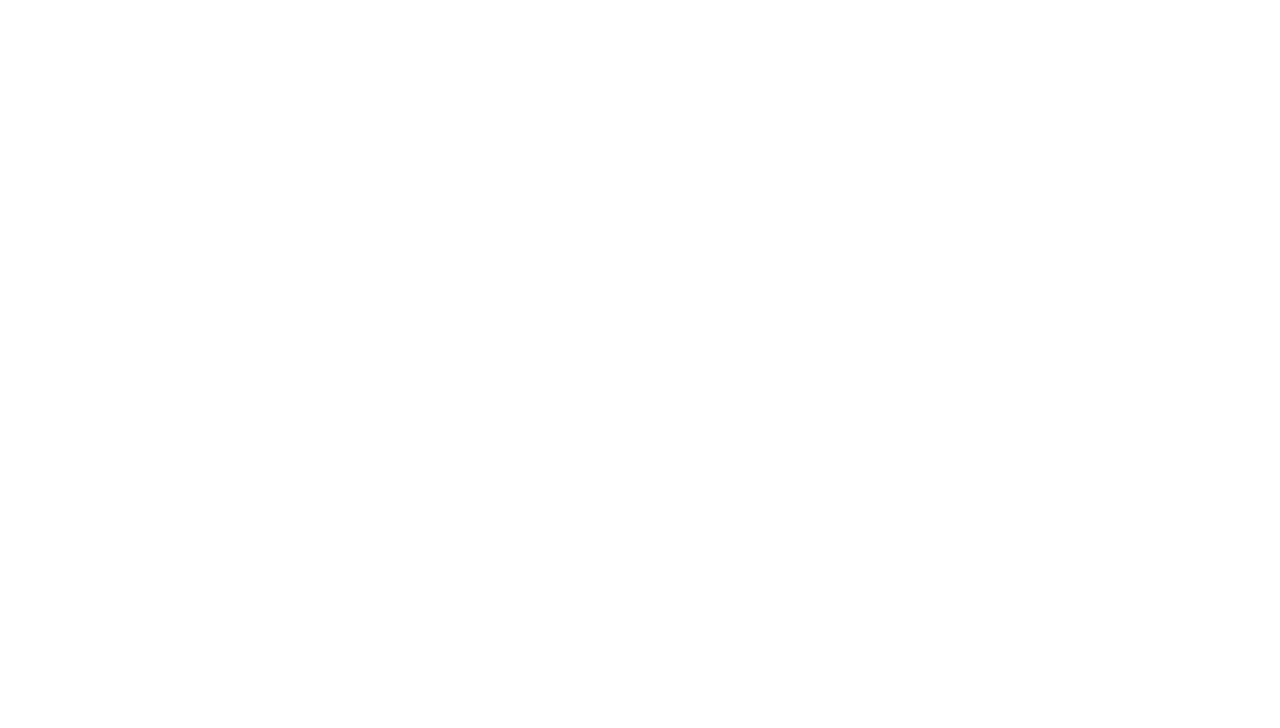
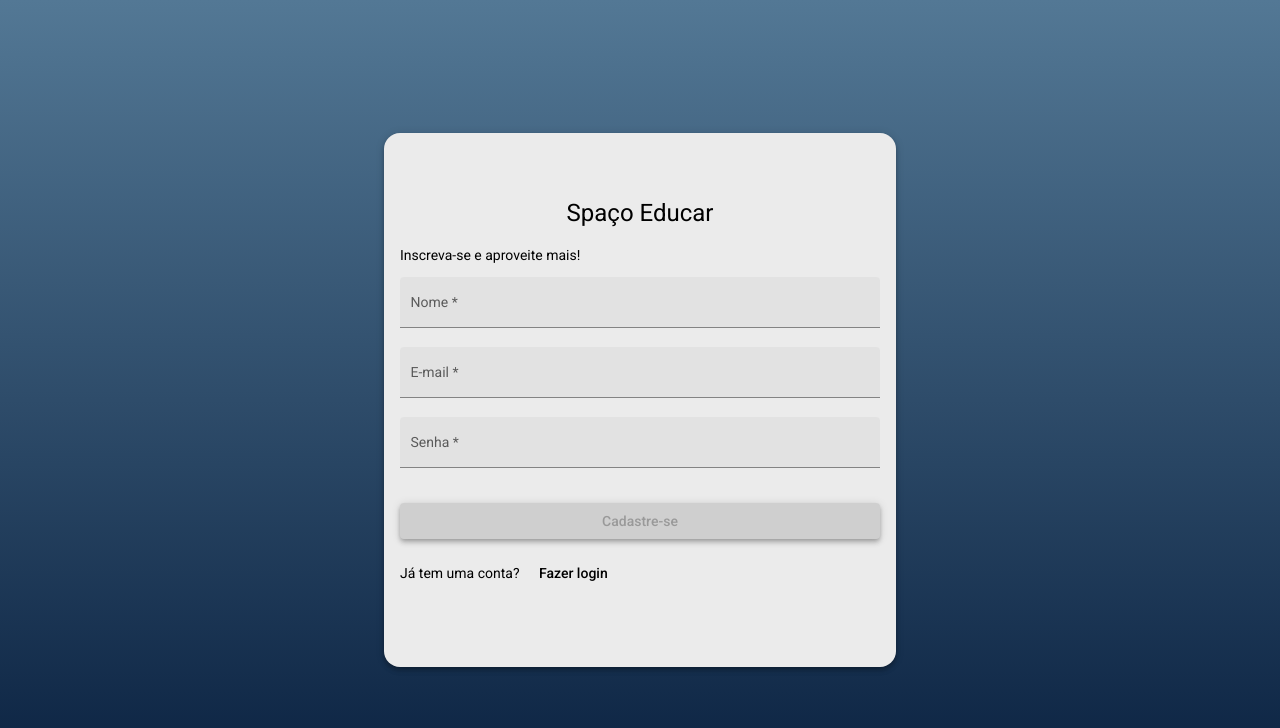
Before and after one commit to PolyanaC/frontTCCPolyana, an Angular app: page /cadastro in a window 1280 px wide. Before the commit this address led to /. Shown: the top 728 px of the page. Built offline with nearby package versions, Linux system fonts and the light colour scheme.

Commit message:
Tela de Cadastro

```diff
--- a/src/app/app-routing.module.ts
+++ b/src/app/app-routing.module.ts
@@ -1,11 +1,15 @@
 import { NgModule } from '@angular/core';
 import { RouterModule, Routes } from '@angular/router';
+import { CadastroComponent } from './components/cadastro/cadastro.component';
 import { HomeComponent } from './components/home/home.component';
 import { LoginComponent } from './components/login/login.component';
 import { NavComponent } from './components/nav/nav.component';
 import { ArtigoListComponent } from './components/post/artigo-list/artigo-list.component';
 
 const routes: Routes = [
+
+
+  {path:'cadastro', component: CadastroComponent},
   {path:'login', component: LoginComponent},
 
   {
--- a/src/app/app.module.ts
+++ b/src/app/app.module.ts
@@ -34,6 +34,7 @@ import { ArtigoListComponent } from './components/post/artigo-list/artigo-list.c
 import { LoginComponent } from './components/login/login.component';
 //Toastr
 import { ToastrModule } from 'ngx-toastr';
+import { CadastroComponent } from './components/cadastro/cadastro.component';
 
 @NgModule({
   declarations: [
@@ -42,7 +43,8 @@ import { ToastrModule } from 'ngx-toastr';
     HomeComponent,
     HeaderComponent,
     ArtigoListComponent,
-    LoginComponent
+    LoginComponent,
+    CadastroComponent
   ],
   imports: [
     BrowserModule,
--- /dev/null
+++ b/src/app/components/cadastro/cadastro.component.css
@@ -0,0 +1,35 @@
+.container{
+    height: 100%;
+    background-image: linear-gradient(to top, #09203f 0%, #537895 100%);
+    display: flex;
+    align-items: center;
+    justify-content: center;
+}
+
+.form{
+    width: 30rem;
+    margin: auto;
+    background: rgb(235, 235, 235);
+    padding: 4rem 1rem;
+    border-radius: 1rem;
+}
+
+h1{
+    width: 100%;
+    text-align: center;
+}
+
+
+.full-width{
+    width: 100%;
+}
+
+.button-cadastro{
+    margin-top: 1rem;
+}
+
+.cadastro-login{
+    margin-top: 1rem;
+    display: flex;
+    align-items: center;
+}
--- /dev/null
+++ b/src/app/components/cadastro/cadastro.component.html
@@ -0,0 +1,44 @@
+<div class="container">
+    <form class="form mat-elevation-z4">
+        <h1>Spaço Educar</h1>
+        <p>Inscreva-se e aproveite mais!</p>
+        <mat-form-field class="full-width" appearance="fill">
+            <mat-label>Nome</mat-label>
+            <input
+            [formControl] = "nome"
+            required
+            [(ngModel)] = "creds.nome"
+            name="nome"
+            matInput
+            placeholder="Nome completo">
+        </mat-form-field>
+
+        <mat-form-field class="full-width" appearance="fill">
+          <mat-label>E-mail</mat-label>
+          <input
+          [formControl] = "email"
+          required
+          [(ngModel)] = "creds.email"
+          name="email"
+          matInput
+          placeholder="O seu melhor e-mail">
+        </mat-form-field>
+
+        <mat-form-field class="full-width" appearance="fill">
+            <mat-label>Senha</mat-label>
+            <input
+            [formControl] = "senha"
+            required
+            [(ngModel)] = "creds.senha"
+            name="senha"
+            type="password"
+            matInput
+            placeholder="Sua senha">
+          </mat-form-field>
+
+          <button (click)="cadastrar()" [disabled]="!validaCampos()" class="full-width mat-elevation-z4 button-cadastro" mat-flat-button color="primary">Cadastre-se</button>
+          <div class="cadastro-login">
+            <p>Já tem uma conta? <a class="button-forgot-password" mat-button routerLink="/login">Fazer login</a></p>
+          </div>
+      </form>
+</div>
--- /dev/null
+++ b/src/app/components/cadastro/cadastro.component.ts
@@ -0,0 +1,42 @@
+import { Component, OnInit } from '@angular/core';
+import { FormControl, Validators } from '@angular/forms';
+import { ToastrService } from 'ngx-toastr';
+import { Cadastro } from 'src/app/models/cadastro';
+
+@Component({
+  selector: 'app-cadastro',
+  templateUrl: './cadastro.component.html',
+  styleUrls: ['./cadastro.component.css']
+})
+export class CadastroComponent implements OnInit {
+
+  creds: Cadastro = {
+    nome: '',
+    email:'',
+    senha:''
+    }
+
+  //Validators.email valida se o valor recebido do input é um tipo e-mail
+  nome = new FormControl(null, Validators.minLength(3));
+  email = new FormControl(null, Validators.email);
+  senha = new FormControl(null, Validators.minLength(3));
+
+  constructor(private toast: ToastrService) { }
+
+  ngOnInit(): void {
+  }
+
+  cadastrar(){
+    this.toast.error('Usuario e/ou senha inválidos', 'Erro de login');
+    this.creds.senha = '';
+  }
+
+  validaCampos(): boolean{
+    if(this.nome.valid && this.email.valid && this.senha.valid){
+      return true;
+    } else {
+      return false;
+    }
+  }
+
+}
--- a/src/app/components/login/login.component.html
+++ b/src/app/components/login/login.component.html
@@ -27,7 +27,7 @@
 
           <button (click)="logar()" [disabled]="!validaCampos()" class="full-width mat-elevation-z4 button-login" mat-flat-button color="primary">Entrar</button>
           <div class="cadastro-forgot">
-            <a class="button-cadastro" mat-button routerLink="/">Não tenho cadastro</a>
+            <a class="button-cadastro" mat-button routerLink="/cadastro">Não tenho cadastro</a>
             <a class="button-forgot-password" mat-button routerLink="/">Esqueci a senha</a>
           </div>
       </form>
--- /dev/null
+++ b/src/app/models/cadastro.ts
@@ -0,0 +1,5 @@
+export interface Cadastro{
+    nome: string;
+    email: string;
+    senha: string;
+}
```
